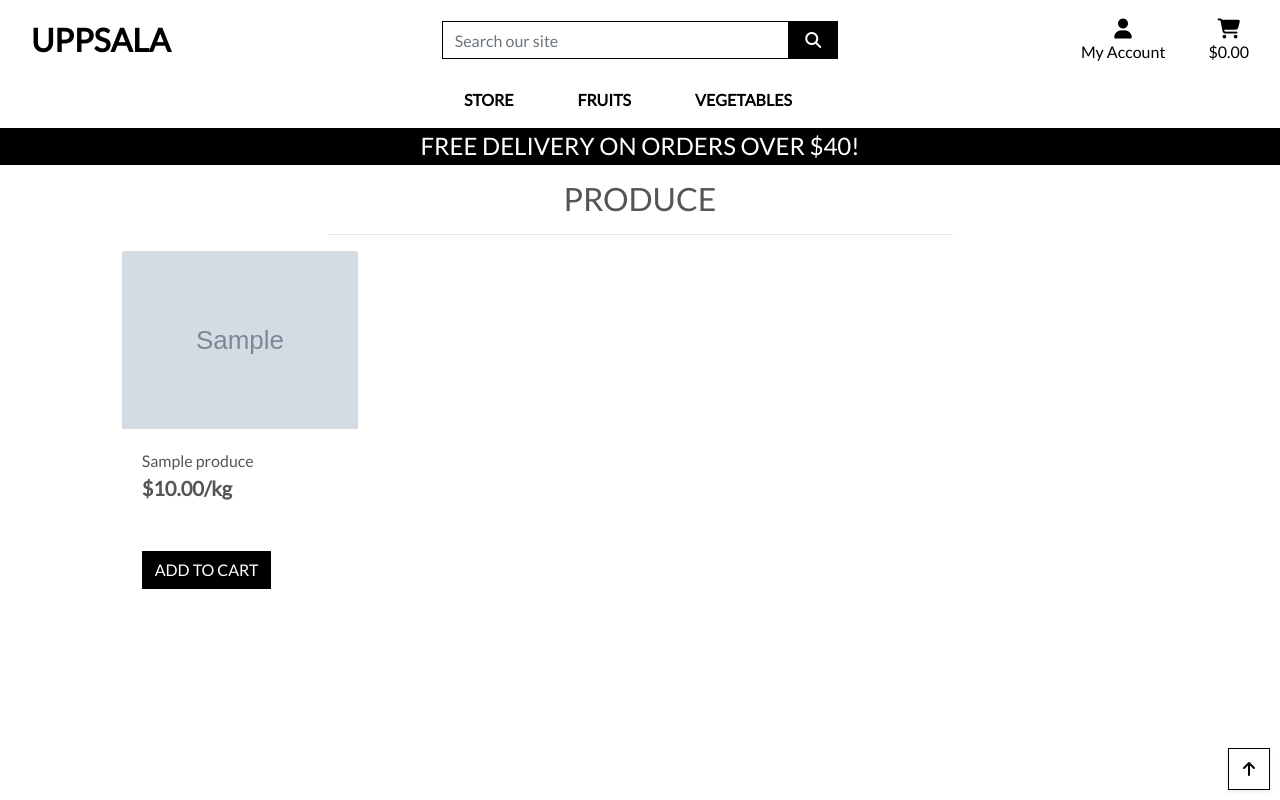
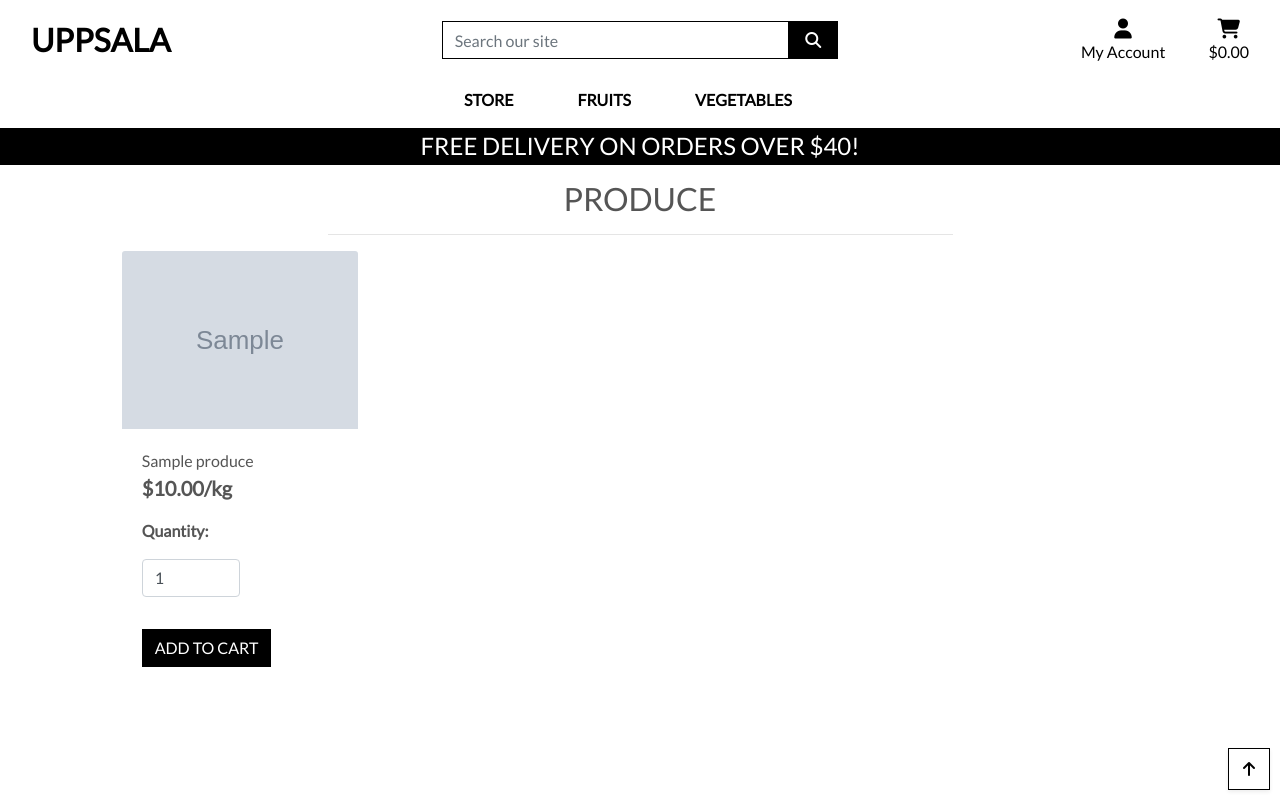
Before and after one commit to Joh201/Uppsala-Fruit-Vegetable-Store, a Django app: page /products/ in a window 1280 px wide. Run offline with Django 3.2, Linux system fonts and the light colour scheme; tables that the repository leaves empty hold one stand-in row (values such as "Sample post"); grey boxes marked "Sample" are stand-in pictures; some libraries are stand-ins or nearby versions.

Commit message:
Add add to cart functionality

```diff
--- a/cart/urls.py
+++ b/cart/urls.py
@@ -3,4 +3,5 @@ from . import views
 
 urlpatterns = [
     path('', views.view_cart, name='view_cart'),
+    path('add/<item_id>/', views.add_to_cart, name='add_to_cart'),
 ]
--- a/products/templates/products/produce.html
+++ b/products/templates/products/produce.html
@@ -44,7 +44,24 @@
                                     <div class="row">
                                         <div class="col">
                                             <p class="lead mb-0 text-left font-weight-bold">${{ produce.price }}/kg</p>
-                                            <input type="submit" class="btn btn-black rounded-0 text-uppercase mt-5" value="Add to Cart">
+                                            <form class="form" action="{% url 'add_to_cart' produce.id %}" method="POST">
+                                                {% csrf_token %}
+                                                <div class="form-row">
+                                                    <div class="col-12">
+                                                        <p class="mt-3"><strong>Quantity:</strong></p>
+                                                        <div class="form-group w-50">
+                                                            <div class="input-group">
+                                                                <input class="form-control qty_input" type="number" name="quantity" value="1" min="1" max="99" data-item_id="{{ product.id }}" id="id_qty_{{ product.id }}">
+                                                            </div>
+                                                        </div>
+                                                    </div>
+
+                                                    <div class="col-12">
+                                                        <input type="submit" class="btn btn-black rounded-0 text-uppercase mt-3" value="Add to Cart">
+                                                    </div>
+                                                    <input type="hidden" name="redirect_url" value="{{ request.path }}">
+                                                </div>
+                                            </form>
                                         </div>
 
                                     </div>
```
Also changed, not shown: cart/views.py (+18 -1 lines).
